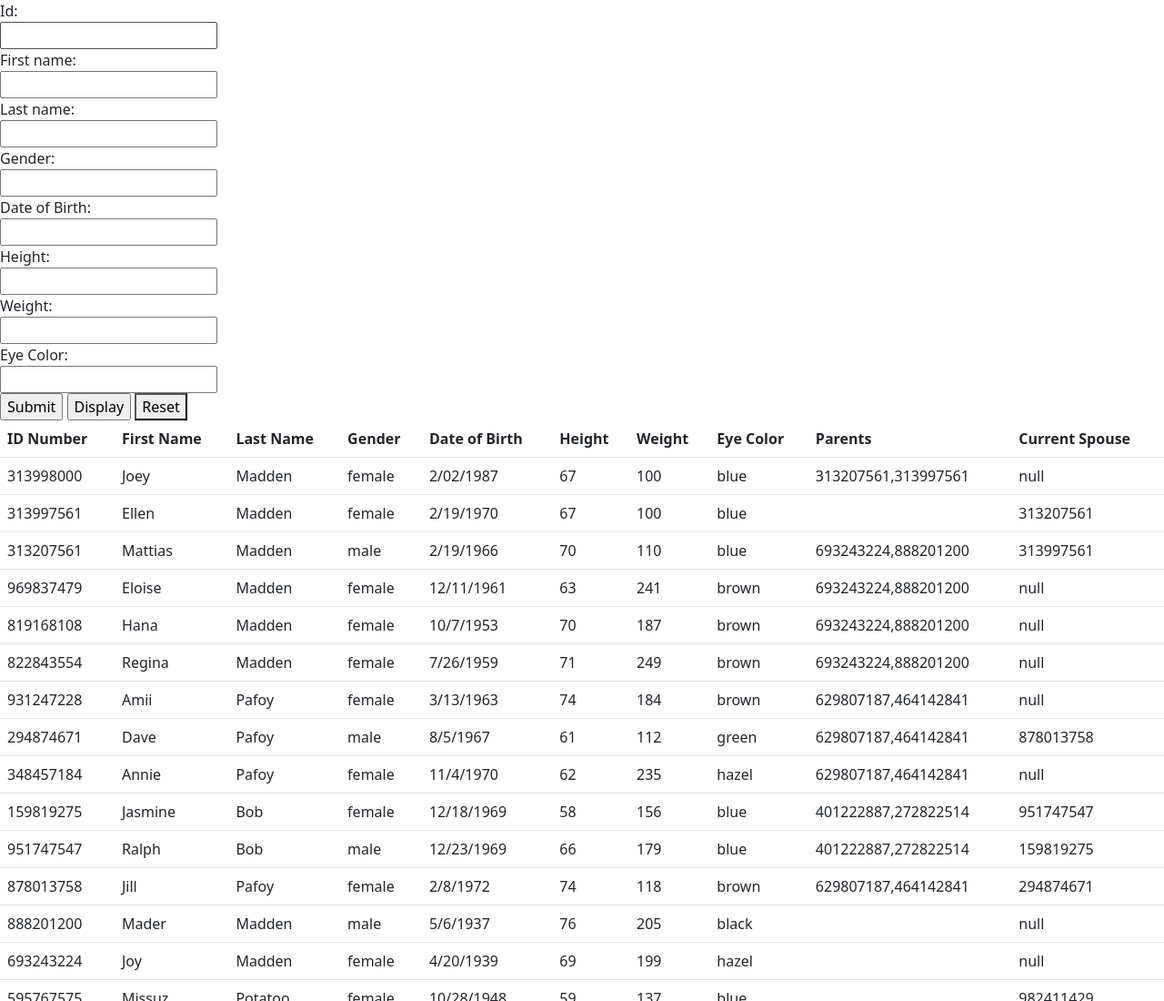
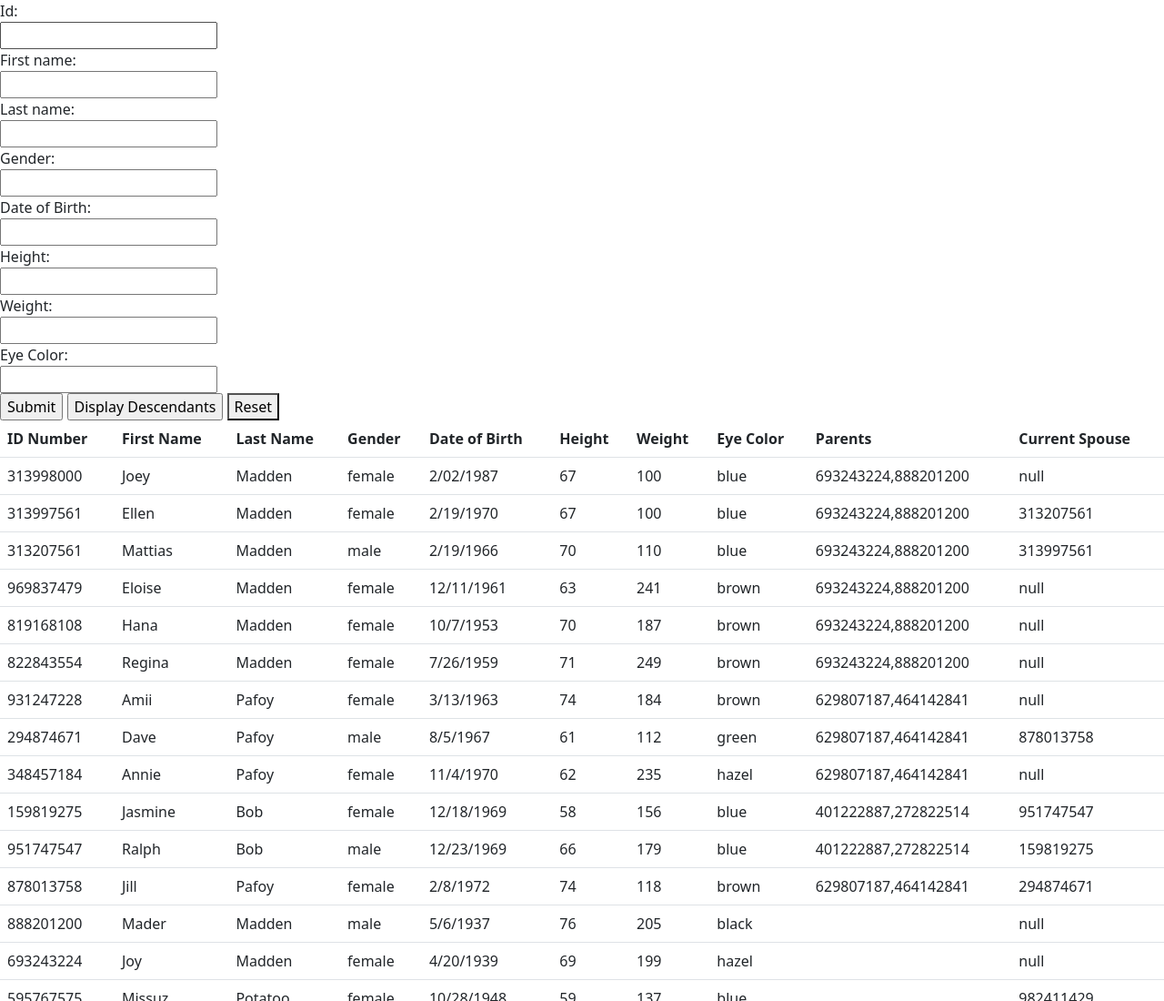
Before and after one commit to bradyrcotton/mostWanted, a plain HTML site: page index.html in a window 1280 px wide. Shown: the top 1100 px of the page at 91% size. Drawn offline with nearby package versions, Linux system fonts and the light colour scheme.

Commit message:
changed display family button to display descendants, created a function to find and display decentands of the person searched

```diff
--- a/app.js
+++ b/app.js
@@ -167,9 +167,10 @@ function displayFamilyMembers(){ let filteredPeople = people.filter(function (pe
 
 
 });
+document.getElementById("myTable").deleteRow(1);
     for (let i=0; i< filteredPeople.length; i++){
         for (let j= 0; j < people.length; j++){
-                if (people[j].lastName === filteredPeople[i].lastName){
+                if (people[j].parents[0] === filteredPeople[i].id){
                     let tableRef = document.getElementById("myTable");
                     let tableRow1 = tableRef.insertRow(1);
                     let newCell1 = tableRow1.insertCell(0);
--- a/data.js
+++ b/data.js
@@ -272,7 +272,7 @@ const people = [
 		"weight": 100,
 		"eyeColor": "blue",
 		"occupation": "doctor",
-		"parents": [],
+		"parents": [693243224, 888201200],
 		"currentSpouse": 313207561
 	},
 	{
@@ -285,7 +285,7 @@ const people = [
 		"weight": 100,
 		"eyeColor": "blue",
 		"occupation": "doctor",
-		"parents": [313207561, 313997561],
+		"parents": [693243224, 888201200],
 		"currentSpouse": null
 	}
 ];
--- a/index.html
+++ b/index.html
@@ -25,7 +25,7 @@
       <label for="personEyeColor">Eye Color:</label><br>
         <input type="text" id="eyeColor" name="eyeColor" value=""><br>
       <input type="button" onclick="searchByName()" value="Submit">
-      <input type="button" onclick="displayFamilyMembers()" value="Display">
+      <input type="button" onclick="displayFamilyMembers()" value="Display Descendants">
       <button onClick="window.location.reload();">Reset</button>
     </form>
     <table class="table"id = "myTable" >
```
